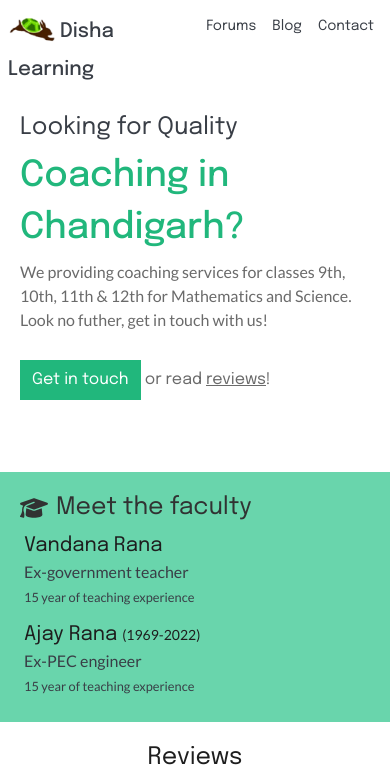
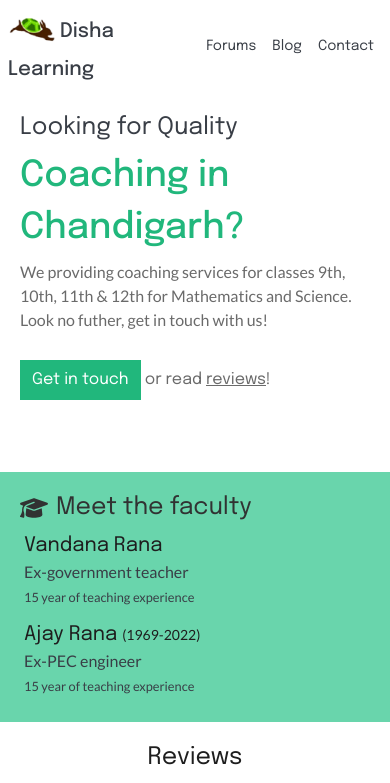
Before and after one commit to Avi-Rana-1718/dishalearning, a Next.js app: page / in a window 390 px wide. Shown: the top 783 px of the page. Built offline with nearby package versions, Linux system fonts and the light colour scheme.

Commit message:
Fixed alignment

```diff
--- a/app/_components/ListLink.js
+++ b/app/_components/ListLink.js
@@ -3,7 +3,7 @@
 export default function ListLink(props) {
     const {link, label} = props;
     return (
-        <li className=" p-2 hover:underline">
+        <li className="p-2 py-0 hover:underline">
             <Link href={link}>
                 {label}
             </Link>
--- a/app/_components/Navbar.js
+++ b/app/_components/Navbar.js
@@ -6,7 +6,7 @@
 
   if (forum == "true") {
     return (
-      <nav className="flex text-xl md:text-2xl font-normal p-2 justify-between ">
+      <nav className="flex text-xl md:text-2xl font-normal p-2 justify-between align-middle">
         <div>
           <Link href="/" className="font-medium">
             <img src="/logo.png" className="inline mr-1 size-12" alt="Logo" />
@@ -20,18 +20,16 @@
     );
   } else {
     return (
-      <nav className="flex text-xl md:text-2xl font-normal p-2 justify-between ">
+      <nav className="flex text-xl md:text-2xl font-normal p-2 justify-between items-center">
         <Link href="/" className="font-medium">
           <img src="/logo.png" className="inline mr-1 size-12" alt="Logo" />
           Disha Learning
         </Link>
-        <div>
-          <ul className="flex text-sm md:text-xl">
+          <ul className="flex text-sm md:text-xl leading-none">
             <ListLink link="/forums" label="Forums" />
             <ListLink link="/" label="Blog" />
             <ListLink link="/" label="Contact" />
           </ul>
-        </div>
       </nav>
     );
   }
```
